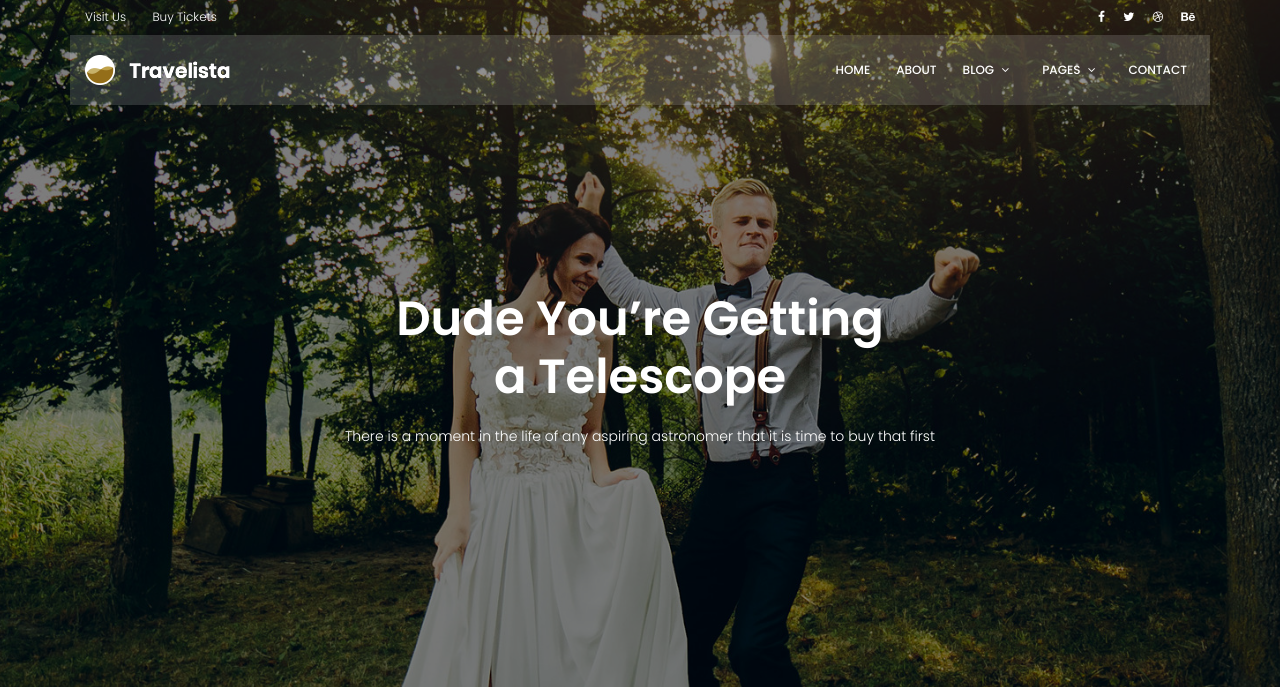
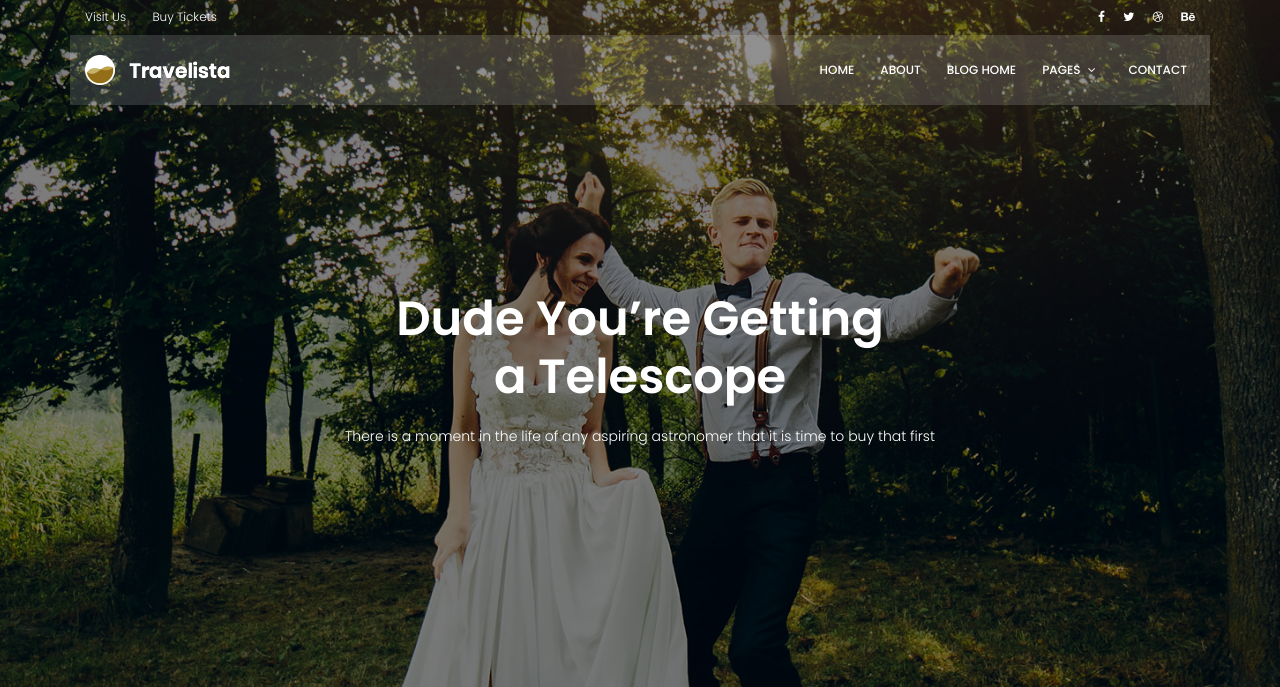
Before and after one commit to arman-ala/mk_django_1, a Django app: page /blog/ in a window 1280 px wide. Shown: the top 687 px of the page. Run offline with Django 4.2, Linux system fonts and the light colour scheme; data that the repository does not hold is empty; some libraries are stand-ins or nearby versions.

Commit message:
Blog Single option is omitted from header in base.html .

```diff
--- a/templates/base.html
+++ b/templates/base.html
@@ -61,12 +61,7 @@
 			        <ul class="nav-menu">
 			          <li><a href="{% url 'mysite:index' %}">Home</a></li>
 			          <li><a href="{% url 'mysite:about' %}">About</a></li>
-			          <li class="menu-has-children"><a href="">Blog</a>
-			            <ul>
-			              <li><a href="{% url 'blog:index' %}">Blog Home</a></li>
-			              <li><a href="{% url 'blog:single' %}">Blog Single</a></li>
-			            </ul>
-			          </li>
+			          <li class="menu-has-children"><a href="">Blog Home</a></li>
 			          <li class="menu-has-children"><a href="">Pages</a>
 			            <ul>
 			            	  <li><a href="elements.html">Elements</a></li>
```
